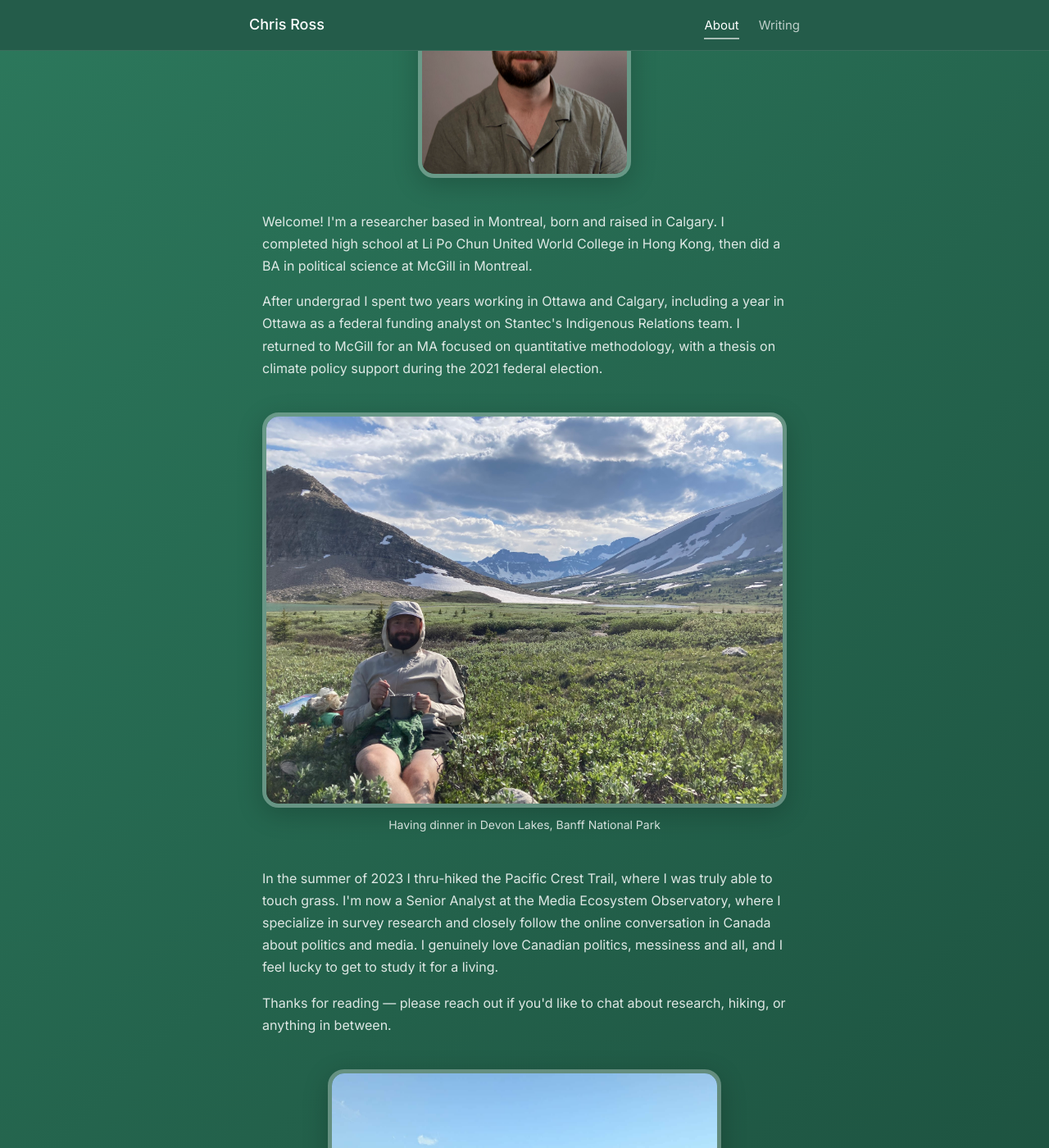
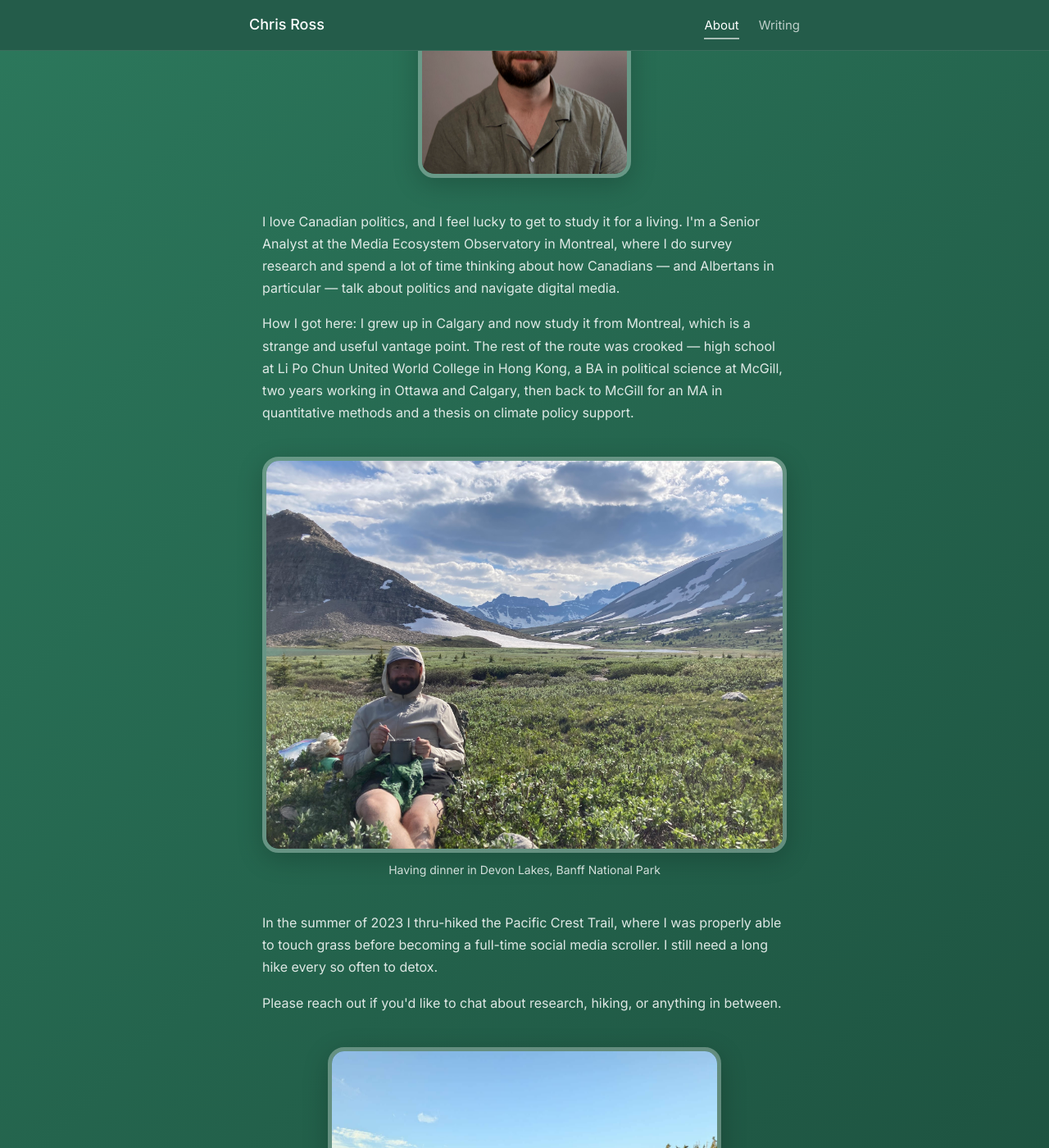
Before and after one commit to chrispross/chrispross.github.io, a Jekyll site: the page built from about.md, in a window 1280 px wide and 1400 px high, scrolled down 220 px. Shown: the whole window at 82% size. Built offline with Jekyll 4.4.1, drawn with Linux system fonts in a browser that asks for light colours.

Commit message:
Rewrite about page bio to lead with interests over itinerary
Co-Authored-By: Claude Opus 5 (1M context) <noreply@anthropic.com>

```diff
--- a/about.md
+++ b/about.md
@@ -93,8 +93,8 @@ permalink: /about/
   </div>
 
   <div class="about-bio">
-    <p>Welcome! I'm a researcher based in Montreal, born and raised in Calgary. I completed high school at Li Po Chun United World College in Hong Kong, then did a BA in political science at McGill in Montreal.</p>
-    <p>After undergrad I spent two years working in Ottawa and Calgary, including a year in Ottawa as a federal funding analyst on Stantec's Indigenous Relations team. I returned to McGill for an MA focused on quantitative methodology, with a thesis on climate policy support during the 2021 federal election.</p>
+    <p>I love Canadian politics, and I feel lucky to get to study it for a living. I'm a Senior Analyst at the Media Ecosystem Observatory in Montreal, where I do survey research and spend a lot of time thinking about how Canadians &mdash; and Albertans in particular &mdash; talk about politics and navigate digital media.</p>
+    <p>How I got here: I grew up in Calgary and now study it from Montreal, which is a strange and useful vantage point. The rest of the route was crooked &mdash; high school at Li Po Chun United World College in Hong Kong, a BA in political science at McGill, two years working in Ottawa and Calgary, then back to McGill for an MA in quantitative methods and a thesis on climate policy support.</p>
   </div>
 
   <div class="about-inline-photo about-inline-photo--full">
@@ -103,8 +103,8 @@ permalink: /about/
   </div>
 
   <div class="about-bio">
-    <p>In the summer of 2023 I thru-hiked the Pacific Crest Trail, where I was truly able to touch grass. I'm now a Senior Analyst at the Media Ecosystem Observatory, where I specialize in survey research and closely follow the online conversation in Canada about politics and media. I genuinely love Canadian politics, messiness and all, and I feel lucky to get to study it for a living.</p>
-    <p>Thanks for reading — please reach out if you'd like to chat about research, hiking, or anything in between.</p>
+    <p>In the summer of 2023 I thru-hiked the Pacific Crest Trail, where I was properly able to touch grass before becoming a full-time social media scroller. I still need a long hike every so often to detox.</p>
+    <p>Please reach out if you'd like to chat about research, hiking, or anything in between.</p>
   </div>
 
   <div class="about-end-photo">
```
